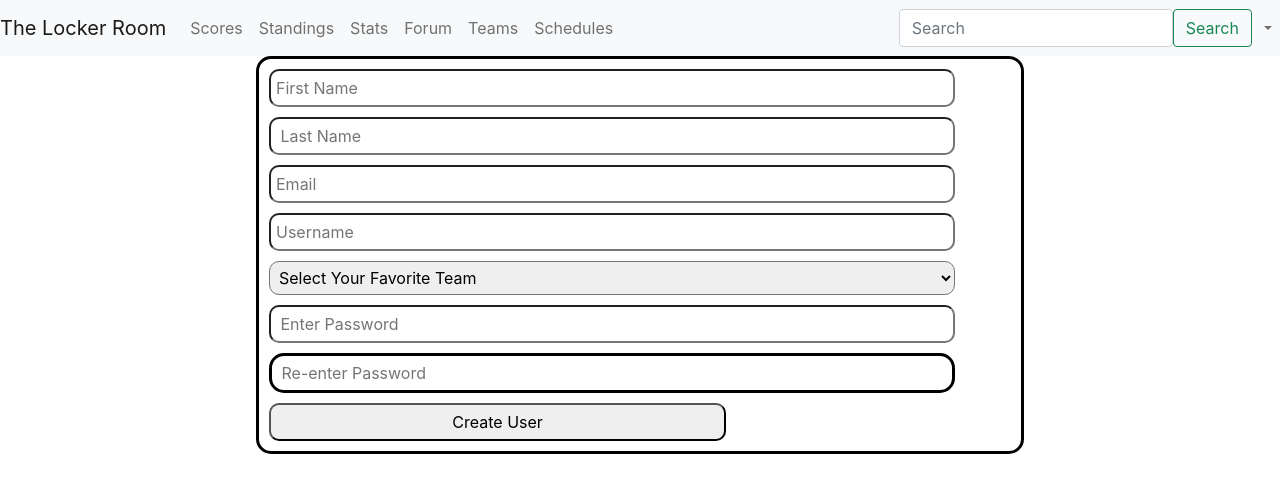
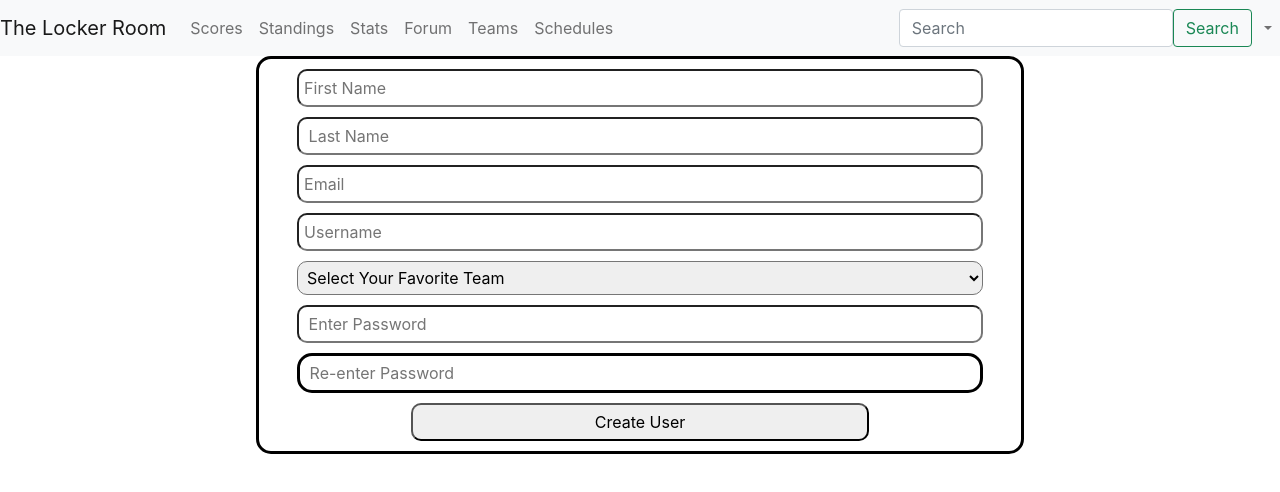
Before and after one commit to Corey-Vicente-Ryan-Malik/TheLockerRoom---Front, a React (Create React App) app in the folder lockerrm-front/: page /register in a window 1280 px wide. Shown: the top 492 px of the page. Built offline with nearby package versions, Linux system fonts and the light colour scheme.

Commit message:
api calls

```diff
--- a/lockerrm-front/src/components/Landing.js
+++ b/lockerrm-front/src/components/Landing.js
@@ -1,8 +1,6 @@
 import PropTypes from 'prop-types';
 import logo from '../logo.jpeg';
 import { useNavigate } from 'react-router-dom';
-
-
 
 
 const Landing = ( props, {} ) => {
@@ -20,7 +18,6 @@ const Landing = ( props, {} ) => {
             <div className="landingInfo" style={landingInfo}>
                 <img style={header} src={logo}/>
                 <p style={message}>{props.message}</p>
-
             </div>
 
             <div className="landingForm" style={landingForm}>
--- a/lockerrm-front/src/components/Register.js
+++ b/lockerrm-front/src/components/Register.js
@@ -38,9 +38,6 @@ function Register () {
 
 
                     <input style={Username} type="text" placeholder="Username" name="username" value={username} onChange={(e)=>onInputChange(e)}/>
-
-
-
 
                     <select name="favorite team" style={FavoriteTeam} value={favoriteTeam} onChange={(e)=>onInputChange(e)}>
                         <option defaultValue="Select Your Favorite Team">Select Your Favorite Team</option>
@@ -112,7 +109,7 @@ const RegisterForm = {
 const firstName = {
     gridColumn: 1,
     gridRow: 1,
-    margin: '10px',
+    margin: '10px auto',
     width: '90%',
     display: 'flex',
     justifyContent: 'center',
@@ -125,7 +122,7 @@ const firstName = {
 const lastName = {
     gridColumn: 1,
     gridRow: 2,
-    margin: '10px',
+    margin: '10px auto',
     width: '90%',
     display: 'flex',
     justifyContent: 'center',
@@ -139,7 +136,7 @@ const lastName = {
 const Email = {
     gridColumn: 1,
     gridRow: 3,
-    margin: '10px',
+    margin: '10px auto',
     width: '90%',
     display: 'flex',
     justifyContent: 'center',
@@ -152,7 +149,7 @@ const Email = {
 const Username = {
     gridColumn: 1,
     gridRow: 4,
-    margin: '10px',
+    margin: '10px auto',
     width: '90%',
     display: 'flex',
     justifyContent: 'center',
@@ -160,13 +157,12 @@ const Username = {
     alignItems: 'center',
     padding:'5px',
     borderRadius: '10px',
-
 }
 
 const FavoriteTeam = {
     gridColumn: 1,
     gridRow: 5,
-    margin: '10px',
+    margin: '10px auto',
     width: '90%',
     display: 'flex',
     justifyContent: 'center',
@@ -174,13 +170,12 @@ const FavoriteTeam = {
     alignItems: 'center',
     padding:'5px',
     borderRadius: '10px',
-
 }
 
 const Password = {
     gridColumn: 1,
     gridRow: 6,
-    margin: '10px',
+    margin: '10px auto',
     width: '90%',
     display: 'flex',
     justifyContent: 'center',
@@ -193,7 +188,7 @@ const Password = {
 const ConfirmPass = {
     gridColumn: 1,
     gridRow: 7,
-    margin: '10px',
+    margin: '10px auto',
     width: '90%',
     display: 'flex',
     justifyContent: 'center',
@@ -207,7 +202,7 @@ const ConfirmPass = {
 const SaveButton = {
     gridColumn: 1,
     gridRow: 8,
-    margin: '10px',
+    margin: '10px auto',
     width: '60%',
     display: 'flex',
     justifyContent: 'center',
```
